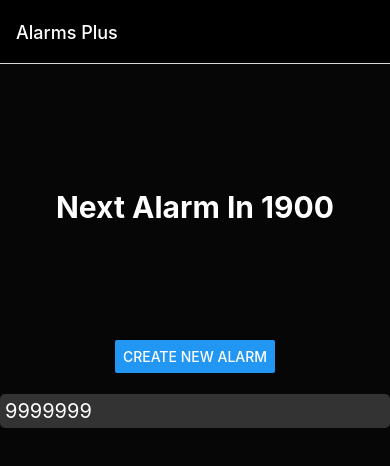
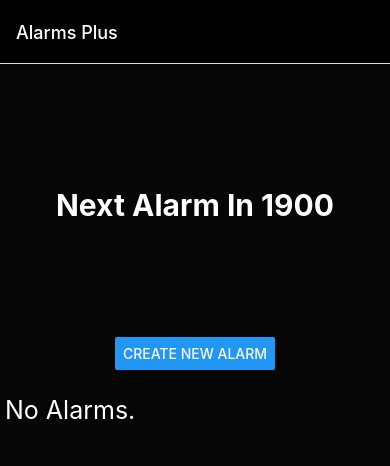
Before and after one commit to Geeoon/alarms-plus, a React Native app in the folder src/alarms-plus/: screen / in a window 390 px wide. Shown: the top 466 px of the page. Built offline with nearby package versions, Linux system fonts and the light colour scheme.

Commit message:
Fixed addAlarm and removeAlarm

```diff
--- a/src/alarms-plus/Redux/Alarms/alarmsSlice.js
+++ b/src/alarms-plus/Redux/Alarms/alarmsSlice.js
@@ -7,12 +7,10 @@ export const alarmsSlice = createSlice({
     },
     reducers: {
         addAlarm: (state, action) => {
-            if (state.alarms.findIndex(alarm => alarm.name === action.name) === -1) {
-                state.alarms = [...state.alarms, action.alarm];
-            }
+            state.alarms = [...state.alarms, action.payload];
         },
         removeAlarm: (state, action) => {
-            state.alarms = state.alarms.filter(alarm => alarm.name !== action.name);
+            state.alarms = state.alarms.filter(alarm => alarm.name !== action.payload.name);
         },
     }
 });
--- a/src/alarms-plus/Redux/Siren/sirenSlice.js
+++ b/src/alarms-plus/Redux/Siren/sirenSlice.js
@@ -13,6 +13,7 @@ export const sirenSlice = createSlice({
         },
         sirenOff: (state) => {
             state.isOn = false;
+            state.alarmName = null;
         },
     }
 });
--- a/src/alarms-plus/components/Alarm.js
+++ b/src/alarms-plus/components/Alarm.js
@@ -4,7 +4,7 @@ import { StyleSheet, Text, View } from 'react-native';
 export default function Alarm(props) {
     return (
         <View style={styles.container}>
-            <Text style={styles.text}>{props.time}</Text>
+            <Text style={styles.text}>{props.name}</Text>
         </View>
     );
 }
@@ -14,6 +14,7 @@ const styles = StyleSheet.create({
         backgroundColor: '#333333',
         borderRadius: 5,
         padding: 5,
+        margin: 5,
     },
 
     text: {
--- a/src/alarms-plus/components/AlarmList.js
+++ b/src/alarms-plus/components/AlarmList.js
@@ -1,11 +1,14 @@
 import React from 'react';
-import { StyleSheet, ScrollView } from 'react-native';
+import { StyleSheet, ScrollView, Text } from 'react-native';
+import { useSelector } from 'react-redux';
+
 import Alarm from './Alarm';
 
 export default function AlarmList(props) {
+    const alarmArray = useSelector((state) => state.alarms.alarms);
     return (
     <ScrollView style={styles.container}>
-        <Alarm time={9999999}/>
+        {(alarmArray && alarmArray.length > 0) ? alarmArray.map(alarm => <Alarm key={alarm.name} name={alarm.name} />) : <Text style={styles.text}>No Alarms.</Text>}
     </ScrollView>
     );
 }
@@ -14,10 +17,11 @@ const styles = StyleSheet.create({
     container: {
         flex: 1,
         flexGrow: 60,
+        padding: 5
     },
 
     text: {
         color: '#ffffff',
-        fontSize: 20,
+        fontSize: 25,
     },
 });
--- a/src/alarms-plus/components/NewAlarmScreen.js
+++ b/src/alarms-plus/components/NewAlarmScreen.js
@@ -1,23 +1,38 @@
 import { useState, useCallback } from 'react';
 import { Alert, StyleSheet, Text, View, Button, TextInput } from 'react-native';
 import CalendarPicker from 'react-native-calendar-picker';
+import { useDispatch, useSelector } from 'react-redux';
+
+import { addAlarm } from '../Redux/Alarms/alarmsSlice';
 
 export default function NewAlarmScreen({navigation}) {
+  const alarmArray = useSelector((state) => state.alarms.alarms);
+  const dispatch = useDispatch();
+
+  const [name, setName] = useState('');
   const [date, setDate] = useState(new Date());
   const [repeats, setRepeats] = useState(5);
   const [repeatInterval, setRepeatInterval] = useState(5);
-    const [name, setName] = useState('');
 
   const createAlarm = useCallback(() => {
       if (date && repeats && repeatInterval && name) {
-            // add time to date
-            // add to store
+        if (alarmArray.findIndex((alarm) => alarm.name === name) === -1) {
           Alert.alert('Alarm created.');
+          // TODO: add time to date
+          dispatch(addAlarm({
+              name: name,
+              date: date,
+              repeats: repeats,
+              repeatInterval: repeatInterval,
+          }));
             navigation.navigate('Main');
+        } else {
+          Alert.alert('Alarm with same name already exists.');
+        }
       } else {
         Alert.alert('Your alarm needs a name.');
       }
-    }, [date, repeats, repeatInterval, name]);
+  }, [name, date, repeats, repeatInterval, alarmArray]);
 
   return (
     <View style={styles.container}>
--- a/src/alarms-plus/components/SirenScreen.js
+++ b/src/alarms-plus/components/SirenScreen.js
@@ -1,13 +1,15 @@
 import { Button, StyleSheet, Text, View } from 'react-native';
-import { useDispatch } from 'react-redux';
+import { useDispatch, useSelector } from 'react-redux';
 
 import { sirenOff } from '../Redux/Siren/sirenSlice';
 
 export default function SirenScreen({navigation}) {
+    const alarmName = useSelector((state) => state.siren.alarmName);
     const dispatch = useDispatch();
+
     return (
         <View style={styles.container}>
-            <Text style={styles.text}></Text>
+            <Text style={styles.text}>{alarmName}</Text>
             <Button title='DISMISS' onPress={dispatch(sirenOff)}/>
         </View>
     );
```
Lines whose indentation alone changed are shown as unchanged.
